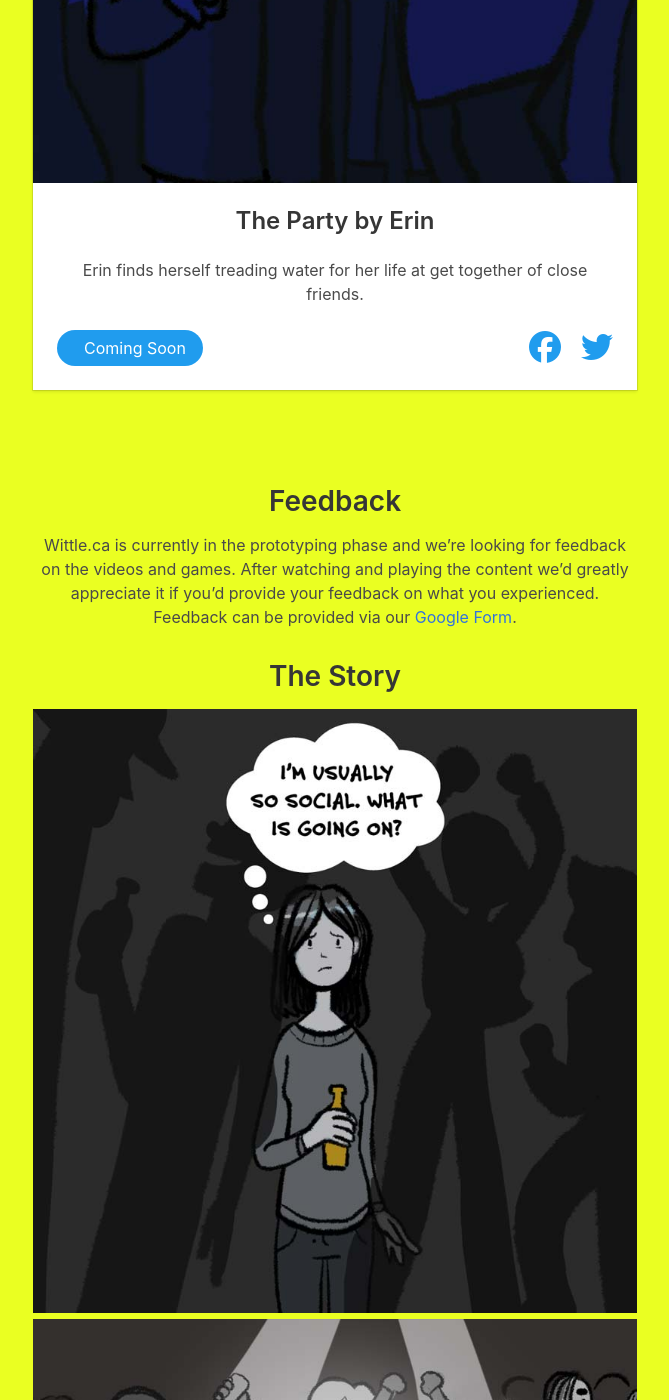
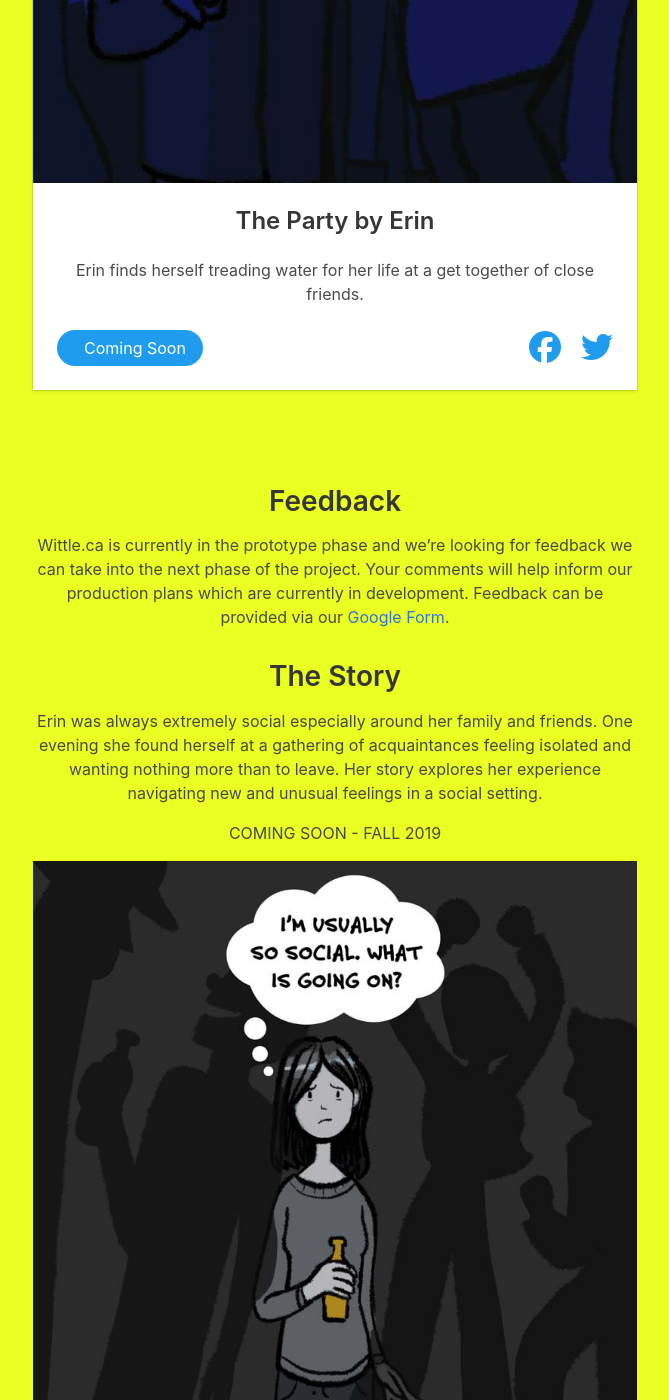
Before and after one commit to embreate/wittle-website, a Jekyll site: the page built from _stories/wittle-the-party-by-Erin.markdown, in a window 1280 px wide and 1400 px high, scrolled down 607 px. Shown: the whole window, without its empty margins (305-974 px from the left). Built offline with Jekyll 4.4.1, drawn with Linux system fonts in a browser that asks for light colours; nearby versions of some CDN libraries; some of the changed text lies outside the part shown.

Commit message:
small updates to erin

```diff
--- a/_stories/wittle-drift-by-brian.markdown
+++ b/_stories/wittle-drift-by-brian.markdown
@@ -21,7 +21,7 @@ image: "/uploads/drift/Drift-Poster-800x800.jpg"
 ---
 
 ## Feedback
-Wittle.ca is currently in the prototyping phase and we're looking for feedback on the videos and games. After watching and playing the content we'd greatly appreciate it if you'd provide your feedback on what you experienced. Feedback can be provided via our [Google Form](https://forms.gle/GrhbAUCedm2HG7xJ9).
+Wittle.ca is currently in the prototype phase and we're looking for feedback we can take into the next phase of the project. Your comments will help inform our production plans which are currently in development. Feedback can be provided via our [Google Form](https://forms.gle/GrhbAUCedm2HG7xJ9).
 
 ## The Video
 In Brian's story he talks about how depression made him feel dislocated from his body and the people around him. You can watch his story on [YouTube](https://youtu.be/3ifcsAolC6c).
--- a/_stories/wittle-the-party-by-Erin.markdown
+++ b/_stories/wittle-the-party-by-Erin.markdown
@@ -5,7 +5,7 @@ categories:
 - Game
 internal: true
 layout: story-wittle
-description: Erin finds herself treading water for her life at get together of close
+description: Erin finds herself treading water for her life at a get together of close
   friends.
 link:
   text: Coming Soon
@@ -13,13 +13,17 @@ link:
 links:
 - text: Coming Soon
   url:
-image: "/uploads/the-party/the-party-poster.JPG"
+image: "/uploads/the-party/the-party-poster.jpg"
 ---
 
 ## Feedback
-Wittle.ca is currently in the prototyping phase and we're looking for feedback on the videos and games. After watching and playing the content we'd greatly appreciate it if you'd provide your feedback on what you experienced. Feedback can be provided via our [Google Form](https://forms.gle/GrhbAUCedm2HG7xJ9).
+Wittle.ca is currently in the prototype phase and we're looking for feedback we can take into the next phase of the project. Your comments will help inform our production plans which are currently in development. Feedback can be provided via our [Google Form](https://forms.gle/GrhbAUCedm2HG7xJ9).
 
 ## The Story
+Erin was always extremely social especially around her family and friends. One evening she found herself at a gathering of acquaintances feeling isolated and wanting nothing more than to leave. Her story explores her experience navigating new and unusual feelings in a social setting.
+
+COMING SOON - FALL 2019
+
 <img src="{{site.baseurl}}/uploads/the-party/the-party-story-02-800x800.jpg">
 <img src="{{site.baseurl}}/uploads/the-party/the-party-story-04-800x800.jpg">
 <img src="{{site.baseurl}}/uploads/the-party/the-party-story-05-800x800.jpg">
@@ -28,10 +32,10 @@ Wittle.ca is currently in the prototyping phase and we're looking for feedback o
 <img src="{{site.baseurl}}/uploads/the-party/the-party-story-08-800x800.jpg">
 <img src="{{site.baseurl}}/uploads/the-party/the-party-story-01-800x800.jpg">
 
+## The Game
+A fun house party triggers a panic attack in Erin that brings an onslaught of tears. Players help Erin leap above the rising waters to safety though only to find Erin in new social situations she wants to avoid. It’s up to you to help Erin get through a terrifying night of new experiences.
 
-
-## The Game
-A fun house party triggers a panic attack in Erin who can’t stop crying. Players help Erin climb out of a giant beer bottle and dodge her falling tears so she doesn’t drown.
+COMING SOON - FALL 2019
 
 <img src="{{site.baseurl}}/uploads/the-party/the-party-game-800x800.jpg">
 <img src="{{site.baseurl}}/uploads/the-party/the-party-story-03-800x800.jpg">
```
